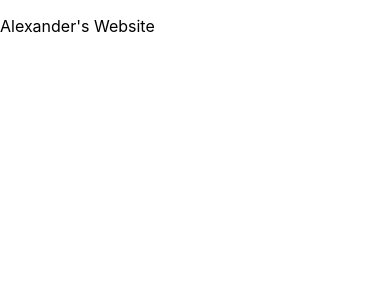
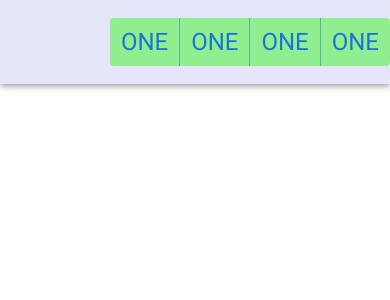
Before and after one commit to alexmassimino9/Portfolio, a React (Create React App) app: page / in a window 390 px wide. Shown: the top 300 px of the page. Built offline with nearby package versions, Linux system fonts and the light colour scheme.

Commit message:
add NavBar template w/o mobile

```diff
--- a/src/App.css
+++ b/src/App.css
@@ -1,6 +1,5 @@
-/*
-MUI Roboto font
-import '@fontsource/roboto/300.css';
-import '@fontsource/roboto/400.css';
-import '@fontsource/roboto/500.css';
-import '@fontsource/roboto/700.css'; */
+
+
+html{
+    background-color: #DFF6FF;
+}
--- a/src/App.js
+++ b/src/App.js
@@ -1,11 +1,9 @@
+import React from "react";
+import Navbar from "./components/Navigation/navbar";
 import "./App.css";
 
-function App() {
-  return (
-    <div className="App">
-      <p> Alexander's Website</p>
-    </div>
-  );
-}
+const App = () => {
+  return <Navbar />;
+};
 
 export default App;
--- /dev/null
+++ b/src/components/Navigation/navbar.js
@@ -0,0 +1,60 @@
+import * as React from "react";
+import AppBar from "@mui/material/AppBar";
+import Box from "@mui/material/Box";
+import Button from "@mui/material/Button";
+import { ButtonGroup, Link, Container } from "@mui/material";
+
+export default function ButtonAppBar() {
+  return (
+    <Box
+      sx={{
+        flexGrow: 1,
+      }}
+    >
+      <AppBar
+        position="sticky"
+        sx={{
+          backgroundColor: "lavender",
+          height: "10vh",
+          justifyContent: "center",
+        }}
+      >
+        <ButtonGroup
+          size="large"
+          variant="text"
+          sx={{
+            backgroundColor: "lightgreen",
+            alignSelf: "flex-end",
+          }}
+        >
+          <Button>
+            <Link variant="h5" underline="hover" href="#">
+              one
+            </Link>
+          </Button>
+          <Button>
+            <Link variant="h5" underline="hover" href="#">
+              one
+            </Link>
+          </Button>
+          <Button>
+            <Link variant="h5" underline="hover" href="#">
+              one
+            </Link>
+          </Button>
+          <Button>
+            <Link variant="h5" underline="hover" href="#">
+              one
+            </Link>
+          </Button>
+        </ButtonGroup>
+      </AppBar>
+      <Container
+        sx={{
+          backgroundColor: "white",
+          height: "150vh",
+        }}
+      ></Container>
+    </Box>
+  );
+}
```
Also changed, not shown: src/index.js (+6 -6 lines).
